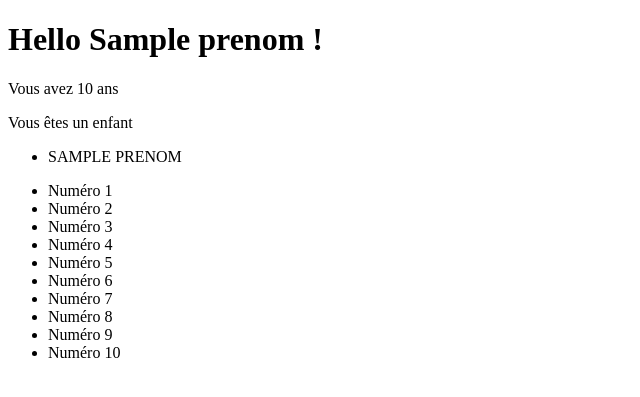
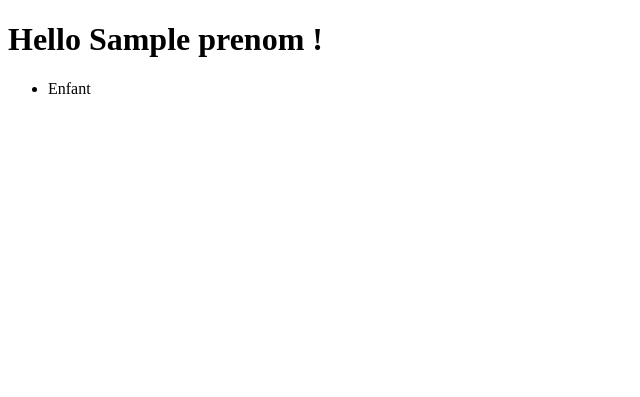
Before and after one commit to cedric-cochard/symfony, a Symfony app: template templates/hello.html.twig in a window 1280 px wide. Shown: the top 397 px of the page, without its empty margins (0-640 px from the left). Run offline with Twig, Linux system fonts and the light colour scheme; the template is opened without the code that fills it: most values are stand-ins (such as "Sample title", 1, 10 or a date in 2020); some libraries are stand-ins or nearby versions.

Commit message:
training for loop twig

```diff
--- a/templates/hello.html.twig
+++ b/templates/hello.html.twig
@@ -10,28 +10,14 @@
 		<h1>Hello
 			{{prenom}}
 			!</h1>
-		<p>Vous avez
-			{{age}}
-			ans</p>
-		{% if age >= 18 %}
-			Vous êtes un adulte
-		{% else %}
-			Vous êtes un enfant
-		{% endif %}
 		<ul>
-			{% for personne in prenoms %}
-				<li>
-					{{personne | upper}}
-				</li>
-			{% endfor %}
-		</ul>
-		<ul>
-			{% for i in 1..10 %}
-				<li>
-					Numéro
-					{{i}}
-				</li>
+			{% for age in ages %}
+				{% if age >= 18 %}
+					<li>Adulte</li>
+				{% else %}
+					<li>Enfant</li>
+				{% endif %}
 			{% endfor %}
 		</ul>
 	</body>
-</html></body></html>
+</html></body></html></body></html>
```
Also changed, not shown: src/Controller/HelloController.php (+5 -7 lines).
